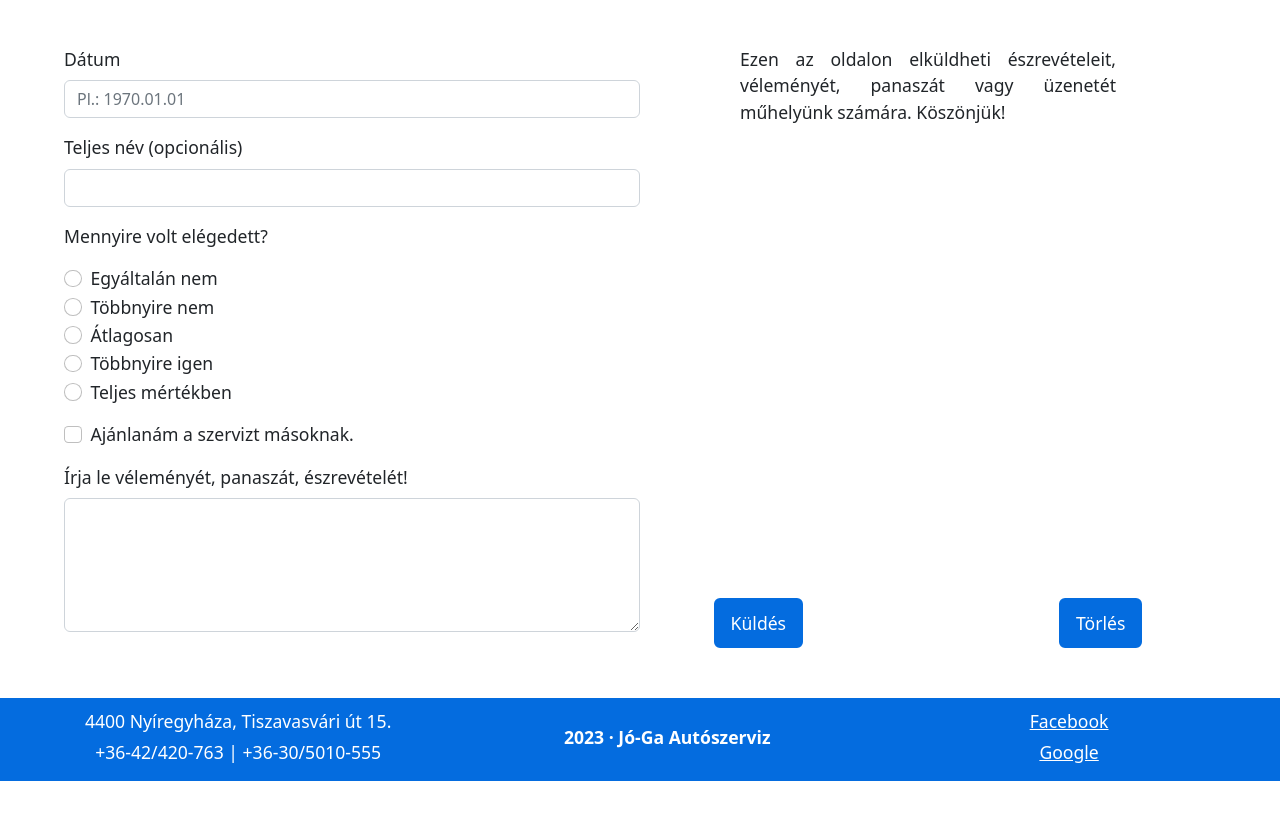
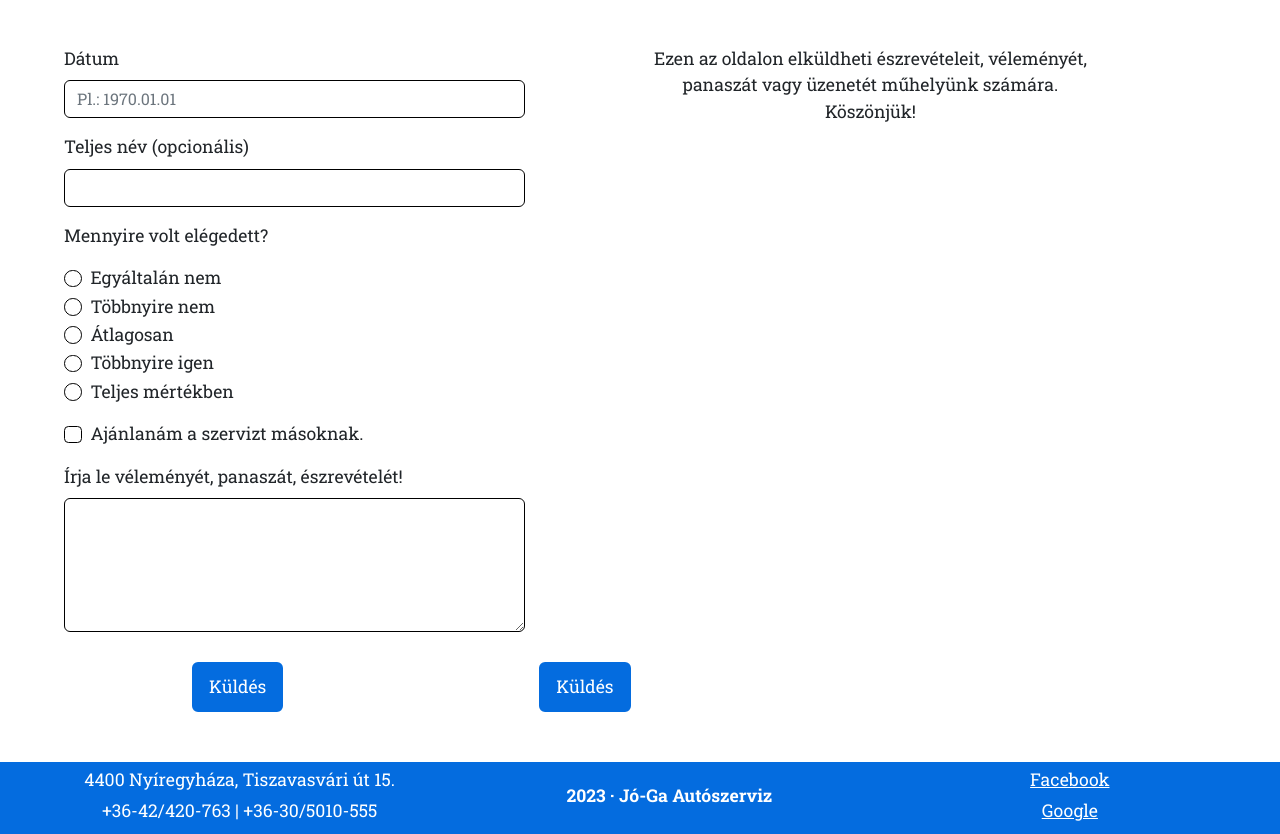
Before and after one commit to JvR9945/joga-autoszerviz, a plain HTML site: page ertekeles.html in a window 1280 px wide. Shown: the part 146-980 px from the top of the page. Before the commit the page ends 927 px from the top, so only its background shows below. Drawn offline with nearby package versions, Linux system fonts and the light colour scheme.

Commit message:
tweaks, form needs mailto link

```diff
--- a/ertekeles.css
+++ b/ertekeles.css
@@ -1,6 +1,13 @@
 h1#title {
   margin: 7% 0 5% 5%;
   font-size: 2rem;
+}
+
+main {
+  display: flex;
+  flex-flow: column wrap;
+  justify-content: space-between;
+  min-height: 100vh;
 }
 
 .flex {
@@ -11,20 +18,35 @@ h1#title {
   margin-bottom: 50px;
 }
 
-.flex > div {
-  min-width: 50%;
+.form {
+  width: 40%;
 }
 
-.flex2 {
-  padding: 0 100px 0;
+#buttons {
+  margin-top: 30px;
   display: flex;
-  flex-direction: column;
-  justify-content: space-between;
-  text-align: justify;
+  justify-content: space-around;
 }
 
-.flex2 div {
-  display: flex;
-  justify-content: center;
-  align-items: center;
+#info {
+  width: 40%;
+  text-align: justify;
+  margin: 0 auto;
+  text-align: center;
 }
+
+.flex input:not([type='submit']),
+.flex textarea {
+  border: 1px solid black;
+}
+
+input[type='radio']:checked,
+input[type='checkbox']:checked {
+  background-color: var(--primary);
+  border: 1px solid var(--primary);
+}
+
+input[type='radio'],
+input[type='checkbox'] {
+  cursor: pointer;
+}
--- a/ertekeles.html
+++ b/ertekeles.html
@@ -16,6 +16,7 @@
     <script src="https://cdn.jsdelivr.net/npm/bootstrap@5.2.3/dist/js/bootstrap.min.js"
         integrity="sha384-cuYeSxntonz0PPNlHhBs68uyIAVpIIOZZ5JqeqvYYIcEL727kskC66kF92t6Xl2V"
         crossorigin="anonymous"></script>
+    <main>
         <nav class="navbar navbar-expand-lg navbar-light bg-light mb-5">
             <a class="navbar-brand" href="#"><img src="media/logo.png" alt="logo" width="100px"></a>
             <button class="navbar-toggler" type="button" data-toggle="collapse" data-target="#navbarNavAltMarkup"
@@ -34,8 +35,9 @@
 
         <h1 id="title">Értékeljen minket!</h1>
 
+
         <div class="flex">
-        <div>
+            <div class="form">
                 <div class="mb-3">
                     <label for="formdate" class="form-label">Dátum</label>
                     <input type="text" class="form-control" id="formdate" name="datum" maxlength="30"
@@ -77,25 +79,25 @@
                     </label>
                 </div>
                 <div class="form-check mb-3">
-                <input class="form-check-input" type="checkbox" value="" id="ajanlas">
-                <label class="form-check-label" for="ajanlas">
+                    <input class="form-check-input" type="checkbox" value="" id="check">
+                    <label class="form-check-label" for="check">
                         Ajánlanám a szervizt másoknak.
                     </label>
                 </div>
                 <div class="mb-3">
-                <label for="hosszuvelemeny" class="form-label">Írja le véleményét, panaszát,
+                    <label for="textarea" class="form-label">Írja le véleményét, panaszát,
                         észrevételét!</label>
-                <textarea class="form-control" id="hosszuvelemeny" rows="5" maxlength="1000" name="velemeny"></textarea>
+                    <textarea class="form-control" id="textarea" rows="5" maxlength="1000" name="velemeny"></textarea>
+                </div>
+                <div id="buttons">
+                    <button onclick="sendEmail()" class="btn custom-button">Küldés</button>
+                    <input type="submit" value="Küldés" class="btn custom-button">
                 </div>
             </div>
 
-        <div class="flex2">
+            <div id="info">
                 <p>Ezen az oldalon elküldheti észrevételeit, véleményét, panaszát vagy üzenetét műhelyünk számára.
                     Köszönjük!</p>
-            <div>
-                <a href="mailto:joga.szerviz@gmail.com" class="btn custom-button">Küldés</a>
-                <a href="" class="btn custom-button">Törlés</a>
-            </div>
             </div>
         </div>
 
@@ -112,8 +114,31 @@
                 <p><a href="https://goo.gl/maps/9M96TFUdApp22YWXA" target="_blank">Google</a></p>
             </div>
         </footer>
+    </main>
     <script>
         document.getElementById("date").textContent = new Date().getFullYear();
+
+        function sendEmail() {
+            const datum = document.getElementById('formdate').value;
+            const name = document.getElementById('name').value;
+            const textarea = document.getElementById('textarea').value;
+            const radioButtons = document.getElementsByName('radio');
+            const agree = document.getElementById('check').value;
+
+            let option = "";
+            for (let i = 0; i < radioButtons.length; i++) {
+                if (radioButtons[i].checked) {
+                    option = radioButtons[i].value;
+                    break;
+                }
+            }
+
+            const subject = "Levél a szerviznek.";
+            const body = `Név: ${name}\n Dátum: ${date}`;
+            const mailtoLink = `mailto:joga.szerviz@gmail.com?subject=${encodeURIComponent(subject)}&body=${encodeURIComponent(body)}`
+
+            window.location.href = mailtoLink;
+        }
     </script>
 </body>
 
--- a/index.css
+++ b/index.css
@@ -60,6 +60,10 @@
   margin-right: 3%;
 }
 
+.boxes p.more a {
+  color: black;
+}
+
 #video {
   width: 40%;
   display: block;
--- a/main.css
+++ b/main.css
@@ -1,9 +1,17 @@
+@import url('https://fonts.googleapis.com/css2?family=Roboto+Slab:wght@300;400;500;600;700&display=swap');
+
 :root {
   --primary: #046cdf;
 }
 
 body {
   font-size: 1.1rem;
+  font-family: 'Roboto Slab';
+}
+
+::selection {
+  background-color: var(--primary);
+  color: white;
 }
 
 /* NAVBAR */
@@ -38,6 +46,7 @@ footer {
   background-color: var(--primary);
   padding: 10px;
   color: white;
+  height: 9vh;
 }
 
 footer div {
```
Lines whose indentation alone changed are shown as unchanged.
